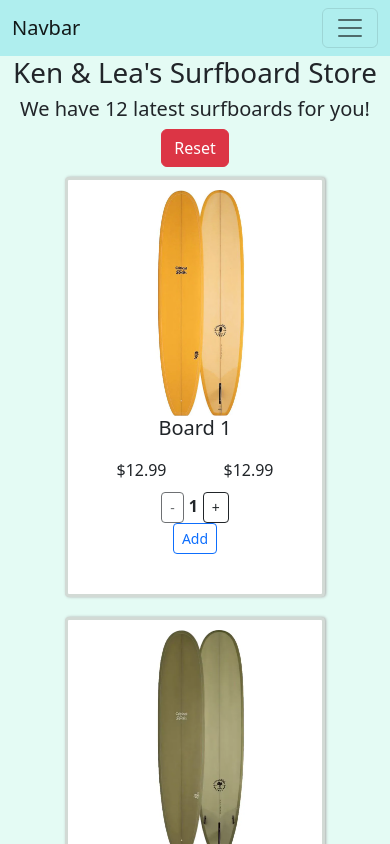
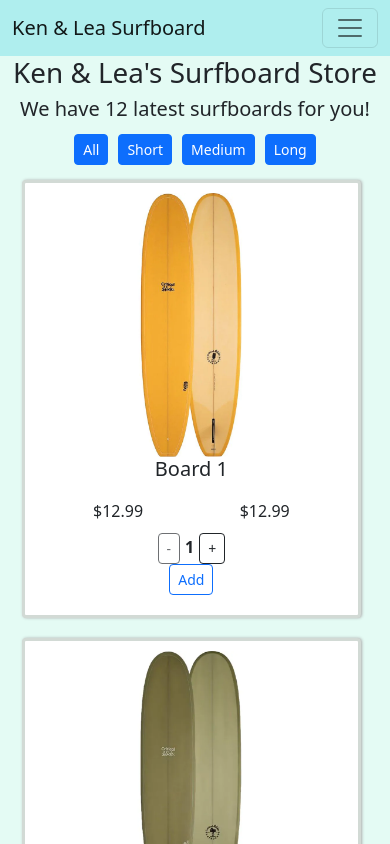
Before and after one commit to kternity/surfstore, a React (Create React App) app: page / in a window 390 px wide. Shown: the top 844 px of the page. Built offline with nearby package versions, Linux system fonts and the light colour scheme.

Commit message:
Added Filter functions, function to get total amt

```diff
--- a/src/App.js
+++ b/src/App.js
@@ -13,7 +13,6 @@ function App() {
 
       <Catalog></Catalog>
 
-
       <Footer></Footer>
 
     </div>
--- a/src/components/navbar.jsx
+++ b/src/components/navbar.jsx
@@ -5,17 +5,17 @@ function Navbar() {
    return (
       <nav className="navbar navbar-expand-lg bg-body-tertiary">
   <div className="container-fluid">
-    <a className="navbar-brand" href="#">Navbar</a>
+    <a className="navbar-brand" href="#">Ken & Lea Surfboard</a>
     <button className="navbar-toggler" type="button" data-bs-toggle="collapse" data-bs-target="#navbarSupportedContent" aria-controls="navbarSupportedContent" aria-expanded="false" aria-label="Toggle navigation">
       <span className="navbar-toggler-icon"></span>
     </button>
     <div className="collapse navbar-collapse" id="navbarSupportedContent">
       <ul className="navbar-nav me-auto mb-2 mb-lg-0">
         <li className="nav-item">
-          <a className="nav-link active" aria-current="page" href="#">Home</a>
+          <a className="nav-link active" aria-current="page" href="#">Products</a>
         </li>
         <li className="nav-item">
-          <a className="nav-link" href="#">Link</a>
+          <a className="nav-link" href="#">About us</a>
         </li>
         <li className="nav-item dropdown">
           <a className="nav-link dropdown-toggle" href="#" role="button" data-bs-toggle="dropdown" aria-expanded="false">
--- a/src/components/product.css
+++ b/src/components/product.css
@@ -33,3 +33,17 @@
    width: 226px;
    height: 228x;
 }
+
+@media (max-width: 400px) {
+   .product {
+      width: 87%;
+      margin-left: 2%;
+      height: auto;
+   }
+
+   .product img {
+      width: 90%;
+      height: auto;
+      max-height: 500px;
+   }
+}
--- a/src/components/product.jsx
+++ b/src/components/product.jsx
@@ -1,13 +1,29 @@
-import { useEffect } from 'react';
 import './product.css';
 import QuantityPicker from './quantityPicker';
+import { useEffect, useState } from 'react';
 
 function Product (props) {
+   const [quantity, setQuantity] = useState(1)
 
 useEffect(function(){
-   //when
+   //when component loads
    console.log("Hello, I'm a product!");
 },[]);
+
+function onQuantityChange(qty){
+   console.log("new value:" + qty);
+   setQuantity(qty);
+}
+
+function getTotal() {
+   let total = props.data.price * quantity;
+   return total.toFixed(2);
+}
+
+function addProduct() {
+   console.log("Adding " + quantity + " " + props.data.title)
+   // console.log(`Adding ${quantity} ${props.data.title}`);
+}
 
    return (
       <div className="product">
@@ -17,11 +33,11 @@ useEffect(function(){
 
             <div className="prices">
                <label> ${props.data.price.toFixed(2)}</label>
-               <label> ${props.data.price.toFixed(2)}</label>
+               <label> ${getTotal()}</label>
             </div>
 
-         <QuantityPicker></QuantityPicker>
-         <button className='btn btn-sm btn-outline-primary'>Add</button>
+         <QuantityPicker onChange={onQuantityChange}></QuantityPicker>
+         <button onClick={addProduct} className='btn btn-sm btn-outline-primary'>Add</button>
       </div>
    );
 }
--- a/src/components/quantityPicker.jsx
+++ b/src/components/quantityPicker.jsx
@@ -1,7 +1,7 @@
 import "./quantityPicker.css";
 import {useState} from 'react';
 
-function QuantityPicker() {
+function QuantityPicker(prods) {
    let [quantity, setQuantity] = useState(1);
 
    function decrease() {
@@ -9,11 +9,13 @@ function QuantityPicker() {
 
       let val = quantity - 1;
       setQuantity(val);
+      prods.onChange(val); //notify the parentt
    }
 
    function increase() {
       let val = quantity +1;
       setQuantity(val);
+      prods.onChange(val); //notify the parent
    }
 
 
--- a/src/pages/catalog.css
+++ b/src/pages/catalog.css
@@ -2,3 +2,7 @@
    background-color:rgba(216, 250, 239, 0.676);
    min-height: 93vh;
 }
+
+.catalog .btn-filter{
+   margin: 5px;
+}
--- a/src/pages/catalog.jsx
+++ b/src/pages/catalog.jsx
@@ -5,6 +5,8 @@ import "./catalog.css";
 
 function Catalog() {
    const [products, setProducts] = useState([]);
+   const [categories, setCategories] = useState([]);
+   const [prodsToDisplay, setProdsToDisplay] = useState([]);
    // const products = []
 
    // when the component loads, do somthing
@@ -19,21 +21,41 @@ function Catalog() {
       let prods = service.getProducts();
       console.log(prods);
       setProducts(prods); // put the result into the state variable
+      setProdsToDisplay(prods);
+
+      // todo: move this to a service
+      let cats = ["Short", "Medium", "Long" ];
+      setCategories(cats);
    }
 
-   function magicTest() {
-      console.log("Behold, the magic!!");
-      setProducts([]); // clears the arraay
+function filter(category){
+   let list = [];
+   // find the products that matches the category and add it to the list
+
+   for(let i=0; i< products.length; i++) {
+      let prod = products[i];
+      if(prod.category === category) {
+         list.push(prod);
+      }
    }
+
+   setProdsToDisplay(list);
+}
+
+function clearFilter() {
+   setProdsToDisplay(products);
+}
 
    return (
       <div className="catalog">
          <h1>Ken & Lea's Surfboard Store</h1>
-            <h5>We have {products.length} latest surfboards for you!</h5>
-            <button onClick={magicTest}className="btn btn-danger">Reset</button>
-            <br />
+         <h5>We have {products.length} latest surfboards for you!</h5>
 
-            {products.map( p => <Product data={p}></Product> )}
+         <button onClick={clearFilter} className='btn btn-sm btn-primary btn-filter' >All</button>
+         {categories.map(c => <button onClick={ () => filter(c) } className = 'btn btn-sm btn-primary btn-filter'>{c}</button>)}
+         <br />
+
+         {prodsToDisplay.map( p => <Product key={p._id} data={p}></Product> )}
       </div>
    );
 }
--- a/src/services/dataservice.js
+++ b/src/services/dataservice.js
@@ -4,83 +4,83 @@ var catalog = [
       "category": "Short",
       "price": 12.99,
       "image": "board_01.webp",
-      "_id": "asdlkh1123j"
+      "_id": "asdlkhg1123j1"
    },
    {
       "title": "Board 2",
       "category": "Short",
       "price": 12.99,
       "image": "board_02.webp",
-      "_id": "asdlkh1123j"
+      "_id": "asgdlkh1123j2"
    },
    {
       "title": "Board 3",
       "category": "Short",
       "price": 12.99,
       "image": "board_03.webp",
-      "_id": "asdlkh1123j"
+      "_id": "asdlkh11g23j3"
    },
    {
       "title": "Board 4",
       "category": "Medium",
       "price": 12.99,
       "image": "board_04.webp",
-      "_id": "asdlkh1123j"
+      "_id": "asdlkh1123gj4"
    },  {
       "title": "board 5",
       "category": "Medium",
       "price": 12.99,
       "image": "board_05.webp",
-      "_id": "asdlkh1123j"
+      "_id": "asdlkh1123fgj5"
    },
    {
       "title": "Board 6",
       "category": "Medium",
       "price": 12.99,
       "image": "board_06.webp",
-      "_id": "asdlkh1123j"
+      "_id": "asdlkh1123jg6"
    },
    {
       "title": "Board 7",
       "category": "Long",
       "price": 12.99,
       "image": "board_07.webp",
-      "_id": "asdlkh1123j"
+      "_id": "asdlkh1123j7"
    },
    {
       "title": "Board 8",
-      "category": "Long",
+      "category": "Short",
       "price": 12.99,
       "image": "board_08.webp",
-      "_id": "asdlkh1123j"
+      "_id": "asdlkh11233j8"
    },
    {
       "title": "Board 9",
-      "category": "Long",
+      "category": "Medium",
       "price": 12.99,
       "image": "board_09.webp",
-      "_id": "asdlkh1123j"
+      "_id": "asdlkh1323j9"
    },
    {
       "title": "Board 10",
       "category": "Long",
       "price": 12.99,
       "image": "board_10.webp",
-      "_id": "asdlkh1123j"
+      "_id": "asdlkh51123j10"
    },
    {
       "title": "Board 9",
       "category": "Long",
       "price": 12.99,
       "image": "board_11.webp",
-      "_id": "asdlkh1123j"
+      "_id": "asdlksh1123j"
    },
    {
       "title": "Board 10",
-      "category": "Long",
+      "category": "Medium",
       "price": 12.99,
       "image": "board_12.webp",
-      "_id": "asdlkh1123j"
+      "_id": "asdlnkh1123j"
    },
 ];
 
```
